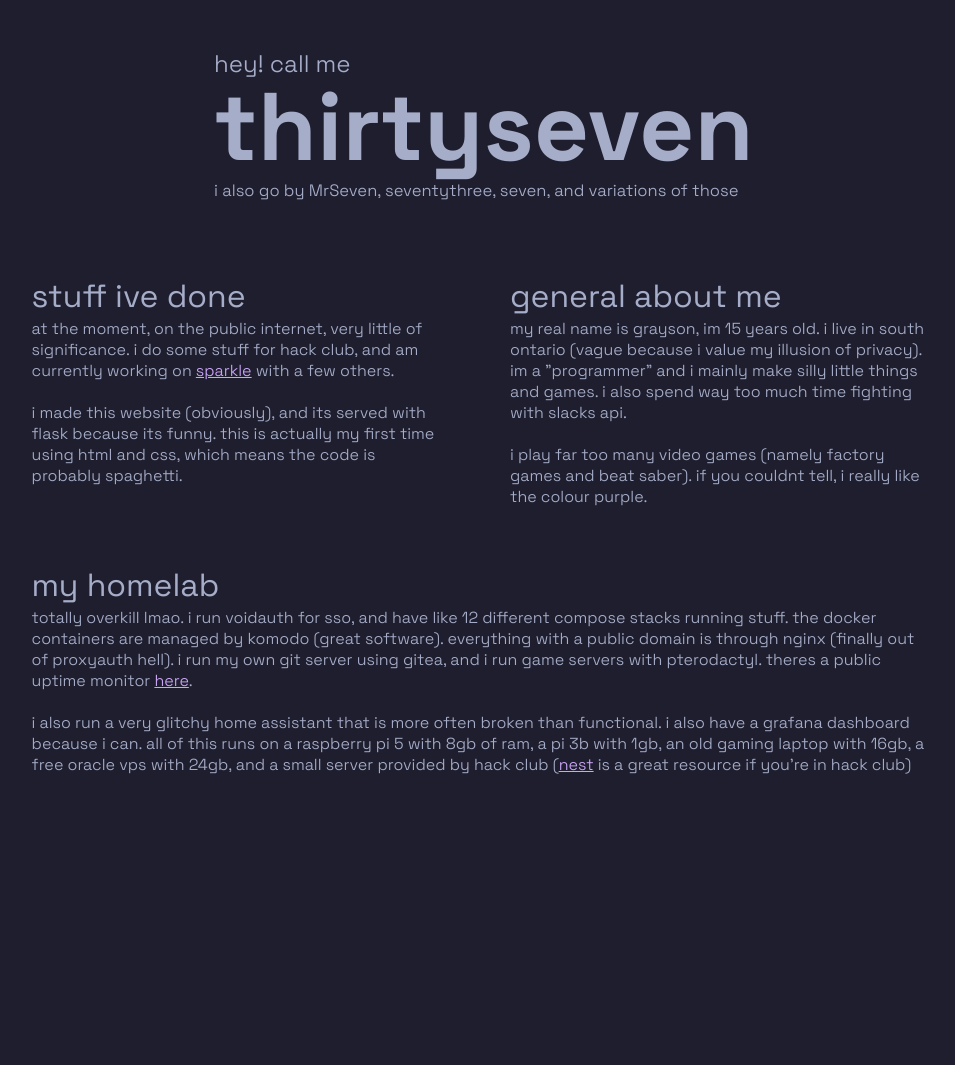
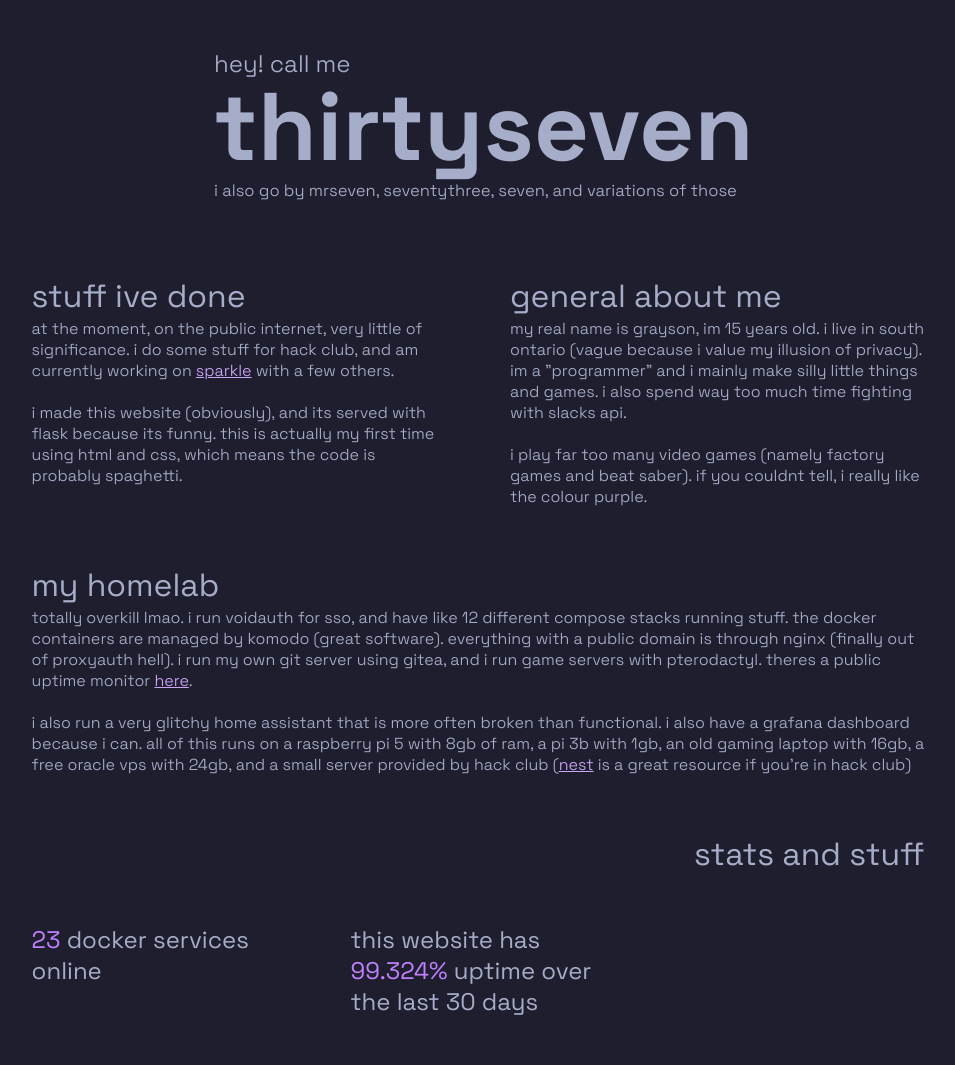
Before and after one commit to MrSeven3/personal-website, a Flask app: page / in a window 1280 px wide. Shown: the whole page, without its empty margins (162-1117 px from the left). Before the commit the page ends 774 px from the top, so only its background shows below. Run offline with Flask 3, Linux system fonts and the light colour scheme.

Commit message:
doing some stuff to get data for the stats section, has caching as well

```diff
--- a/static/main_page.css
+++ b/static/main_page.css
@@ -55,6 +55,29 @@
     margin-top: 2px;
 }
 
+#stats-header {
+    text-align: right;
+    margin-right: 12vw;
+    padding-right: 1em;
+}
+
+.stats-section {
+    padding-left: 12vw;
+    padding-right: 12vw;
+    display: grid;
+    grid-template-columns: repeat(3, 1fr);
+}
+
+.stats-panel {
+    padding-left: 2em;
+    padding-right: 2em;
+    padding-bottom: 1em;
+}
+
+.text-highlight {
+    color: oklch(0.7176 0.1839 304.77);
+}
+
 .full-page {
     background: #1e1e2e;
 }
@@ -81,7 +104,17 @@ a {
     font-optical-sizing: auto;
     font-weight: 400;
     font-style: normal;
+    font-size: 32px;
     color: oklch(0.751 0.0396 273.93);
+}
+
+h3.space-grotesk-header {
+    font-family: "Space Grotesk", sans-serif;
+    font-optical-sizing: auto;
+    font-weight: 400;
+    font-style: normal;
+    color: oklch(0.751 0.0396 273.93);
+    font-size: 24px;
 }
 
 .space-grotesk-normal{
--- a/templates/index.html
+++ b/templates/index.html
@@ -4,8 +4,8 @@
         <title>im thirtyseven</title>
 
         <!--first sheet is for dev, the second will compile properly with flask.-->
-<!--        <link rel="stylesheet" href="/static/main_page.css">-->
-        <link rel="stylesheet" href="{{ url_for('static', filename='main_page.css') }}">
+        <link rel="stylesheet" href="/static/main_page.css">
+<!--        <link rel="stylesheet" href="{{ url_for('static', filename='main_page.css') }}">-->
 
         <link rel="preconnect" href="https://fonts.googleapis.com">
         <link rel="preconnect" href="https://fonts.gstatic.com" crossorigin>
@@ -20,11 +20,11 @@
                 <h1>thirtyseven</h1>
             </div>
 
-            <p class="intro-comment">i also go by MrSeven, seventythree, seven, and variations of those</p>
+            <p class="intro-comment">i also go by mrseven, seventythree, seven, and variations of those</p>
         </div>
 
         <div class="info-section">
-            <div class="space-grotesk-normal info-panel info-panel-first-row">
+            <div class="space-grotesk-normal info-panel">
                 <h2 class="space-grotesk-header">stuff ive done</h2>
                 <p>at the moment, on the public internet, very little of significance. i do some stuff for hack club,
                     and am currently working on <a href="https://sparkle.dino.icu">sparkle</a> with a few others. <br><br>
@@ -38,7 +38,7 @@
                     fighting with slacks api. <br><br>i play far too many video games (namely factory games and beat saber).
                     if you couldnt tell, i really like the colour purple. </p>
             </div>
-            <div class="space-grotesk-normal info-panel info-panel-large info-panel-first-row info-panel-last">
+            <div class="space-grotesk-normal info-panel info-panel-large">
                 <h2 class="space-grotesk-header">my homelab</h2>
                 <p>totally overkill lmao. i run voidauth for sso, and have like 12 different compose stacks running stuff.
                     the docker containers are managed by komodo (great software). everything with a public domain is through nginx
@@ -51,8 +51,15 @@
             </div>
         </div>
 
+        <h2 class="space-grotesk-header" id="stats-header">stats and stuff</h2>
+
         <div class="stats-section">
-
+            <div class="stats-panel">
+                <h3 class="space-grotesk-header"><span class="text-highlight">23</span> docker services online</h3>
+            </div>
+            <div class="stats-panel">
+                <h3 class="space-grotesk-header">this website has <span class="text-highlight">99.324%</span> uptime over the last 30 days</h3>
+            </div>
         </div>
     </body>
 </html>
--- /dev/null
+++ b/test.py
@@ -0,0 +1,4 @@
+import datetime
+import dateparser
+
+test = dateparser.parse("2026-05-17 15:42:38") - dateparser.parse("2026-05-17 15:41:38")
```
Also changed, not shown: mysql_utils.py (+64 -1 lines), requirements.txt (+12 -4 lines), 1 other file.
